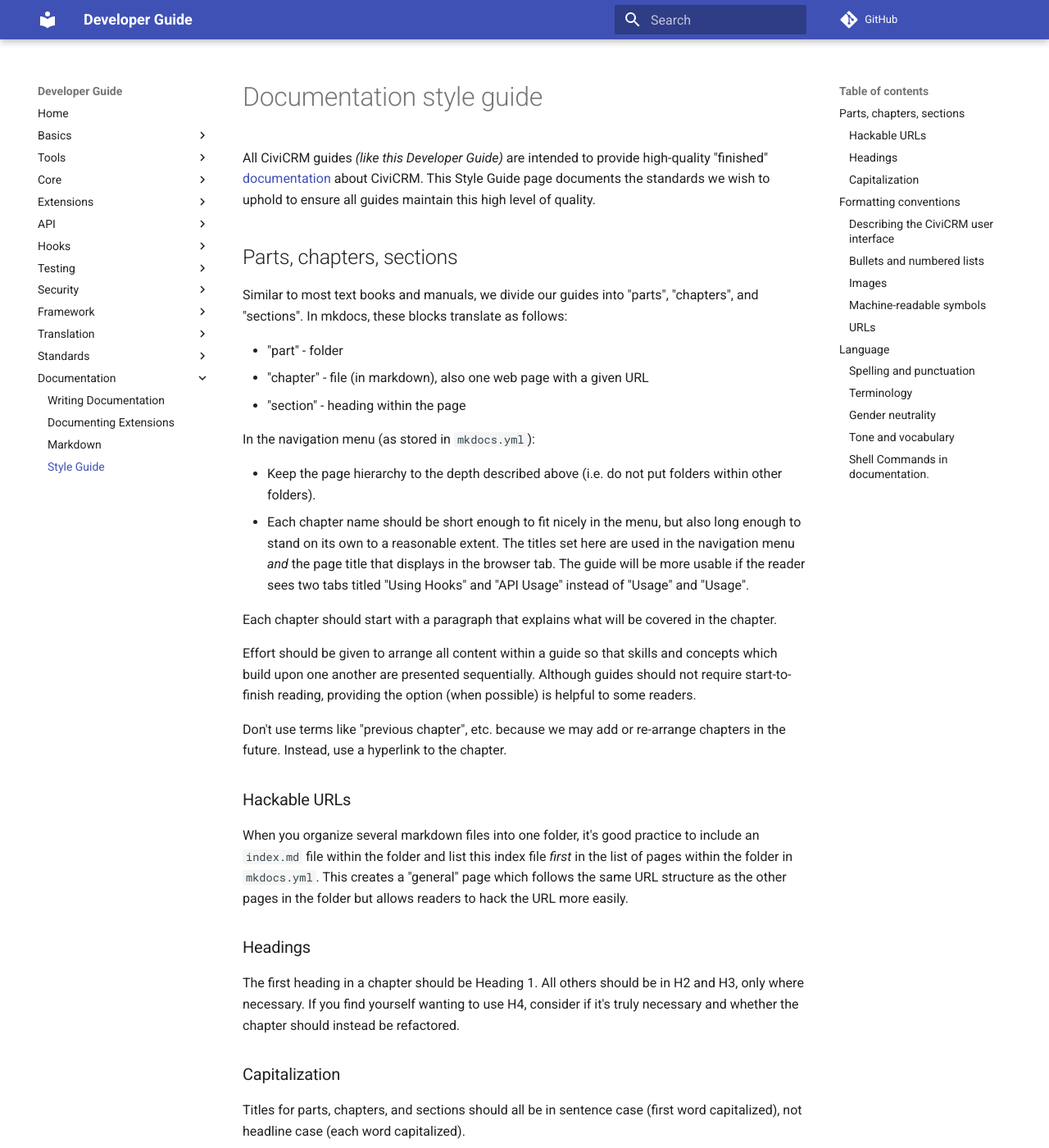
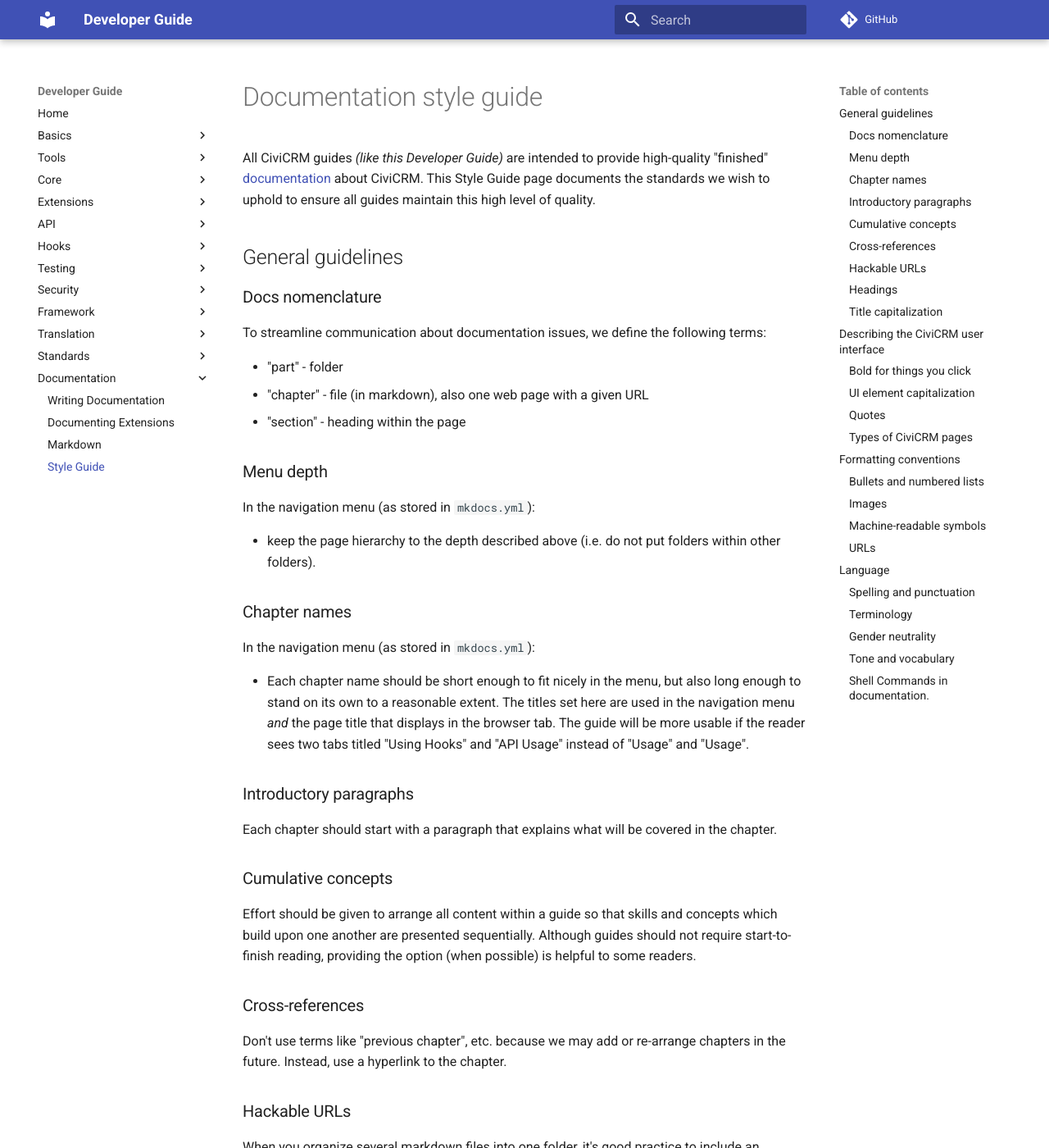
Before and after one commit to civicrm/civicrm-dev-docs, an MkDocs documentation site: the page built from docs/documentation/style-guide.md, in a window 1280 px wide and 1400 px high. Shown: the whole window at 82% size. Built offline with MkDocs 1.6.1 and Material for MkDocs 9.7.7, drawn with Linux system fonts in a browser that asks for light colours; comment, search, counter and statistics services are not loaded; old or Windows-style settings are respelled for this version of MkDocs; some of the changed text lies outside the part shown.

Commit message:
Increase granularity of docs style guide headings
This makes it easier to refer people to specific guidelines within the
guide.

```diff
--- a/docs/documentation/style-guide.md
+++ b/docs/documentation/style-guide.md
@@ -5,19 +5,27 @@
 about CiviCRM. This Style Guide page documents the standards we wish to
 uphold to ensure all guides maintain this high level of quality.
 
-## Parts, chapters, sections
+## General guidelines
 
-Similar to most text books and manuals, we divide our guides into "parts",
-"chapters", and "sections". In mkdocs, these blocks translate as follows:
+### Docs nomenclature {:#nomenclature}
+
+To streamline communication about documentation issues, we define the following terms:
 
 -   "part" - folder
 -   "chapter" - file (in markdown), also one web page with a given URL
 -   "section" - heading within the page
 
+### Menu depth
+
 In the navigation menu (as stored in `mkdocs.yml`):
 
--   Keep the page hierarchy to the depth described above
+-   keep the page hierarchy to the depth described above
     (i.e. do not put folders within other folders).
+
+### Chapter names
+
+In the navigation menu (as stored in `mkdocs.yml`):
+
 -   Each chapter name should be short enough to fit nicely in the menu,
     but also long enough to stand on its own to a reasonable extent.
     The titles set here are used in the navigation menu *and* the page title
@@ -25,13 +33,19 @@
     reader sees two tabs titled "Using Hooks" and "API Usage" instead of
     "Usage" and "Usage".
 
+### Introductory paragraphs
+
 Each chapter should start with a paragraph that explains what will be
 covered in the chapter.
+
+### Cumulative concepts
 
 Effort should be given to arrange all content within a guide so that skills and
 concepts which build upon one another are presented sequentially.
 Although guides should not require start-to-finish reading, providing the
 option (when possible) is helpful to some readers.
+
+### Cross-references
 
 Don't use terms like "previous chapter", etc. because we may add or re-arrange
 chapters in the future. Instead, use a hyperlink to the chapter.
@@ -47,14 +61,14 @@
 H4, consider if it's truly necessary and whether the chapter should
 instead be refactored.
 
-### Capitalization
+### Title capitalization
 
 Titles for parts, chapters, and sections should all be in sentence case
 (first word capitalized), not headline case (each word capitalized).
 
-## Formatting conventions
+## Describing the CiviCRM user interface
 
-### Describing the CiviCRM user interface
+### Bold for things you click
 
 Menu selections, buttons, tabs (basically, things that the reader is
 being told to click) should be in bold.
@@ -65,6 +79,8 @@
     default list of event types.
 -   Modify event type labels by clicking **Edit** on any row.
 -   Click **Add Event Type** to create a new category for your events.
+
+### UI element capitalization
 
 Elements of the system and interface should be capitalized (e.g. the
 Events component, the Template Title field).
@@ -78,12 +94,18 @@
 Use your best judgment as to what serves the reader; trying to enforce
 consistency in this arena will slow us down or drive us crazy.
 
+### Quotes
+
 Quotes should be avoided as much as possible; however, do use them when
 they seem necessary for clarity (e.g. if you are talking about setting
 or field labels that are long phrases).
 
+### Types of CiviCRM pages
+
 You can divide the CiviCRM interface into administration pages and
 public-facing pages.
+
+## Formatting conventions
 
 ### Bullets and numbered lists
 
```
